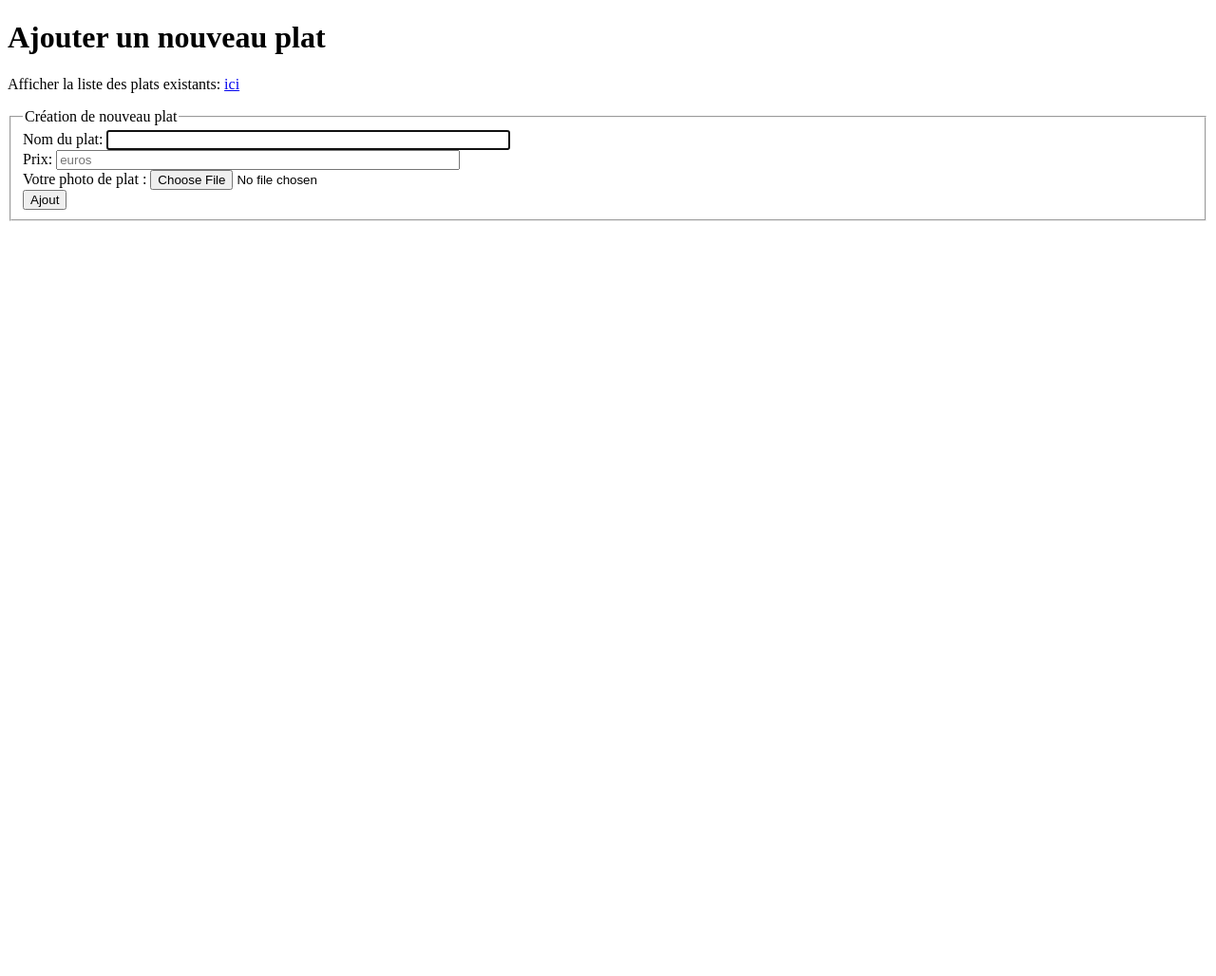
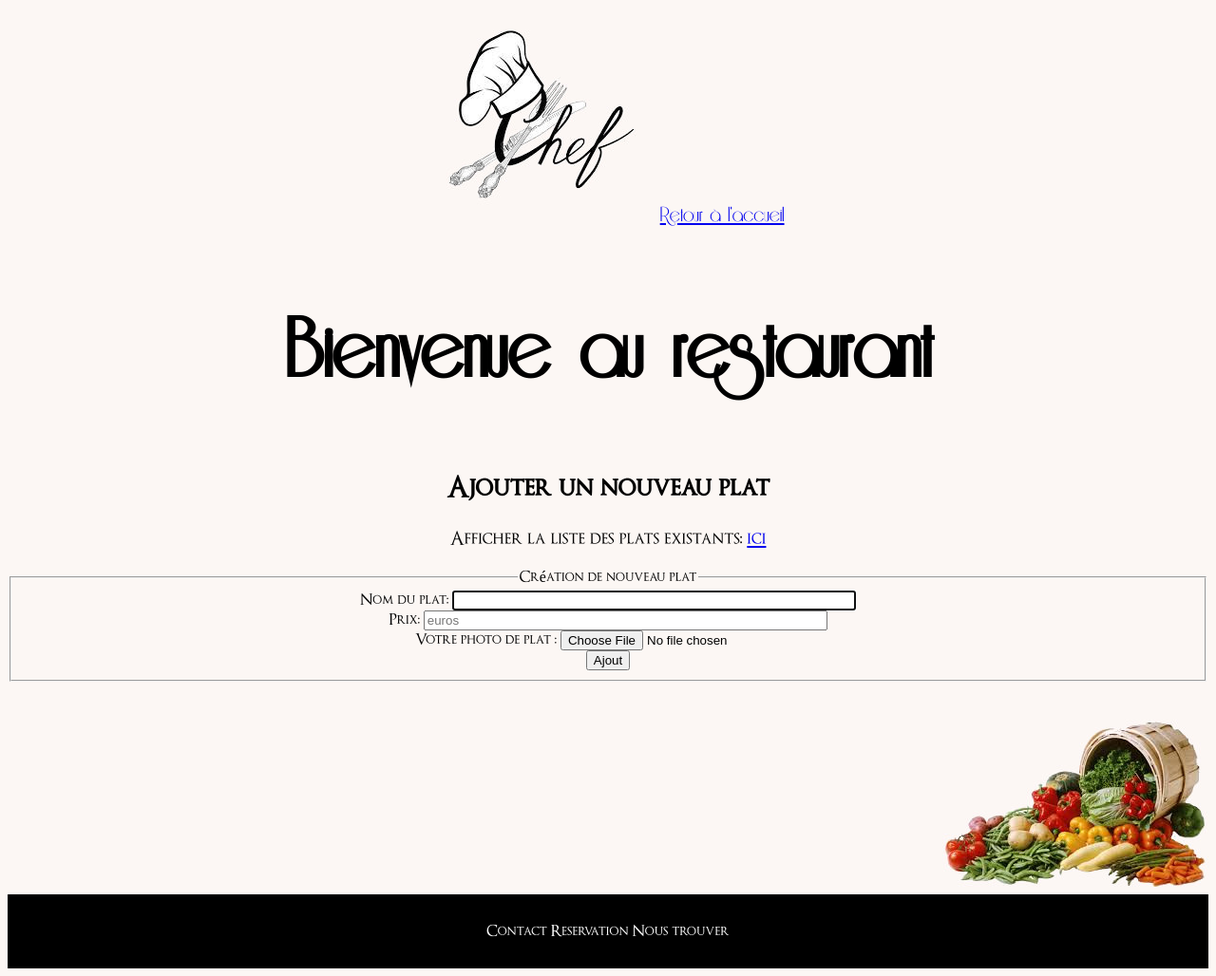
Before and after one commit to FerEmilie/exoSqlRestau, a PHP site: page /creerPlat.php in a window 1280 px wide. Shown: the whole page at 95% size. Before the commit the page ends 233 px from the top, so only its background shows below. Run offline with PHP 8.4, Linux system fonts and the light colour scheme.

Commit message:
ajout du css et possibilité de delete les plats

```diff
--- /dev/null
+++ b/assets/css/style.css
@@ -0,0 +1,79 @@
+@font-face {
+  font-family: "rie";
+  src:url(../font/rie.ttf);
+}
+@font-face {
+  font-family: "op";
+  src:url(../font/op.ttf);
+}
+body{
+  /*background-image: url("../img/fondIndex.jpeg");
+  background-repeat: no-repeat;
+  background-size: cover;*/
+  background-color: #fcf7f4;
+  font-family: op;
+  text-align: center;
+}
+header{
+  text-align: center;
+  font-size: 50px;
+  font-family: rie;
+  font-weight: lighter;
+}
+.index{
+  text-align: center;
+}
+.index a{
+  color: grey;
+  text-decoration: none;
+}
+.index a:hover{
+  color: blue;
+  text-decoration: line-through;
+}
+h2{
+  font-size: 30px;
+}
+.clair{
+  font-size: 20px;
+}
+#form{
+   text-align: center;
+   margin-bottom: 40px;
+ }
+ #retour{
+   font-size: 25px;
+ }
+ .menu{
+   background-image: url("../img/index.jpeg");
+   background-repeat: no-repeat;
+   background-position: center;
+ }
+ li{
+   font-size: 20px;
+ }
+ .fin{
+   text-align: right;
+ }
+ #supp a{
+   color: grey;
+   font-size: 15px;
+   text-decoration: none;
+ }
+ #supp a:hover{
+   color: red;
+   text-decoration: overline;
+ }
+footer{
+  background-color: black;
+  height: auto;
+  padding: 30px;
+}
+footer a{
+    color: white;
+    text-decoration: none;
+}
+footer a:hover{
+  color: blue;
+  text-decoration: line-through;
+}
--- a/creerPlat.php
+++ b/creerPlat.php
@@ -1,17 +1,10 @@
-<!DOCTYPE html>
-<html>
-  <head>
-    <meta charset="utf-8">
-    <title>Restaurant</title>
-   <link href=""rel="stylesheet">
-
-  </head>
-  <body>
-<div class="container">
+<?php
+include('include/header.php');
+ ?>
 
 <div class="form">
-  <h1>Ajouter un nouveau plat</h1>
-  <p id="clair">Afficher la liste des plats existants: <a class="link" href="plat.php">ici</a></p>
+  <h2>Ajouter un nouveau plat</h2>
+  <p class="clair">Afficher la liste des plats existants: <a class="link" href="plat.php">ici</a></p>
 
   <form id="form" action="traitement.php" method="post">
     <fieldset>
@@ -35,6 +28,6 @@
   </form>
 </div>
 </div>
-
-  </body>
-</html>
+<?php
+include('include/footer.php');
+ ?>
--- /dev/null
+++ b/include/footer.php
@@ -0,0 +1,10 @@
+<div class="fin">
+  <img src="assets/img/footer.jpeg" alt="panier de legumes">
+</div>
+<footer>
+  <a href="#">Contact</a>
+  <a href="#">Reservation</a>
+  <a href="#">Nous trouver</a>
+</footer>
+</body>
+</html>
--- /dev/null
+++ b/include/header.php
@@ -0,0 +1,13 @@
+<!DOCTYPE html>
+<html>
+  <head>
+    <meta charset="utf-8">
+    <title>Restaurant</title>
+    <link rel="stylesheet" href="assets/css/style.css">
+  </head>
+  <body>
+    <header>
+      <img src="assets/img/images.jpeg" alt="logo" />
+      <a id="retour" href="index.php">Retour à l'accueil</a>
+      <h1>Bienvenue au restaurant</h1>
+    </header>
```
Also changed, not shown: ajoutPlatMenu.php (+10 -15 lines), creerMenu.php (+9 -16 lines), deleteMenu.php (added, +11 -0 lines), deletePLat.php (added, +11 -0 lines), index.php (+12 -14 lines), menu.php (+8 -2 lines), plat.php (+9 -3 lines), assets/font/bubble.ttf (added), assets/font/bubble1.ttf (added), assets/font/op.ttf (added), assets/font/rie.ttf (added), assets/img/footer.jpeg (added), assets/img/images.jpeg (added), assets/img/index.jpeg (added), 1 more files.
